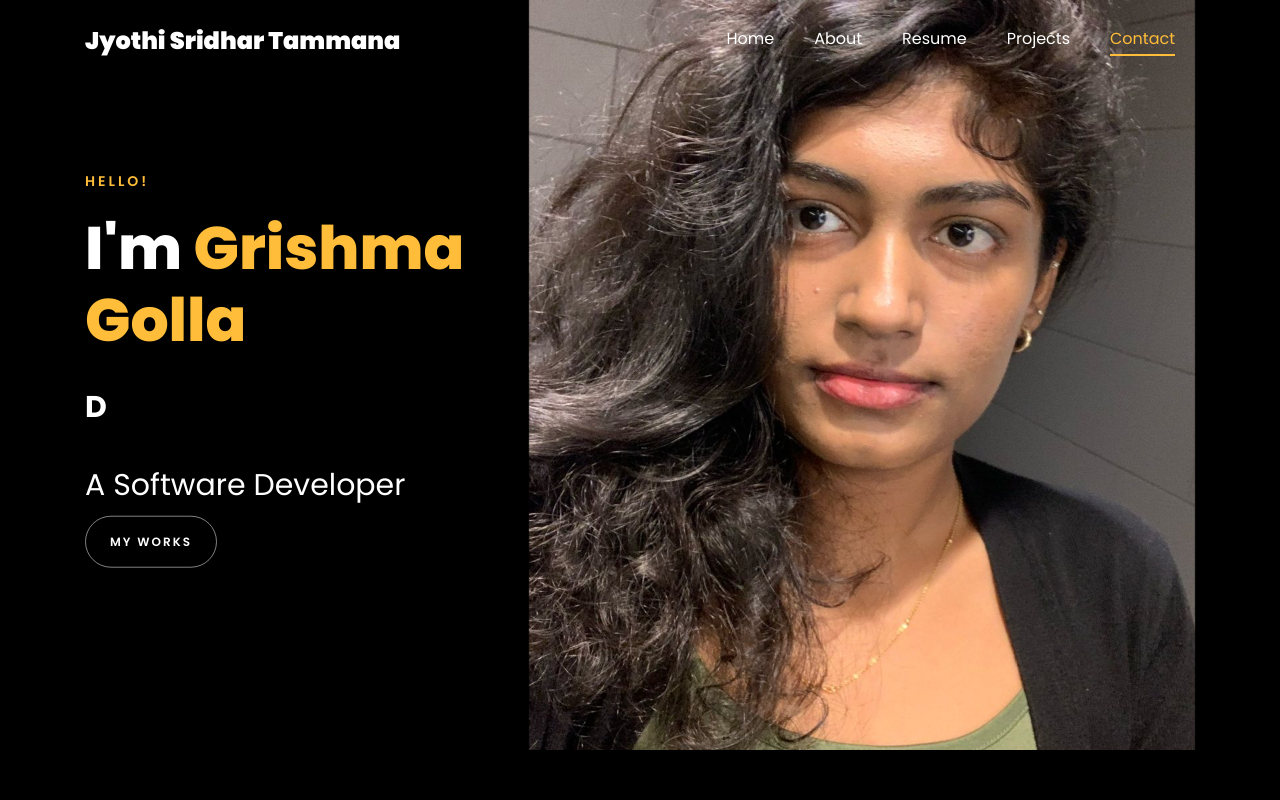
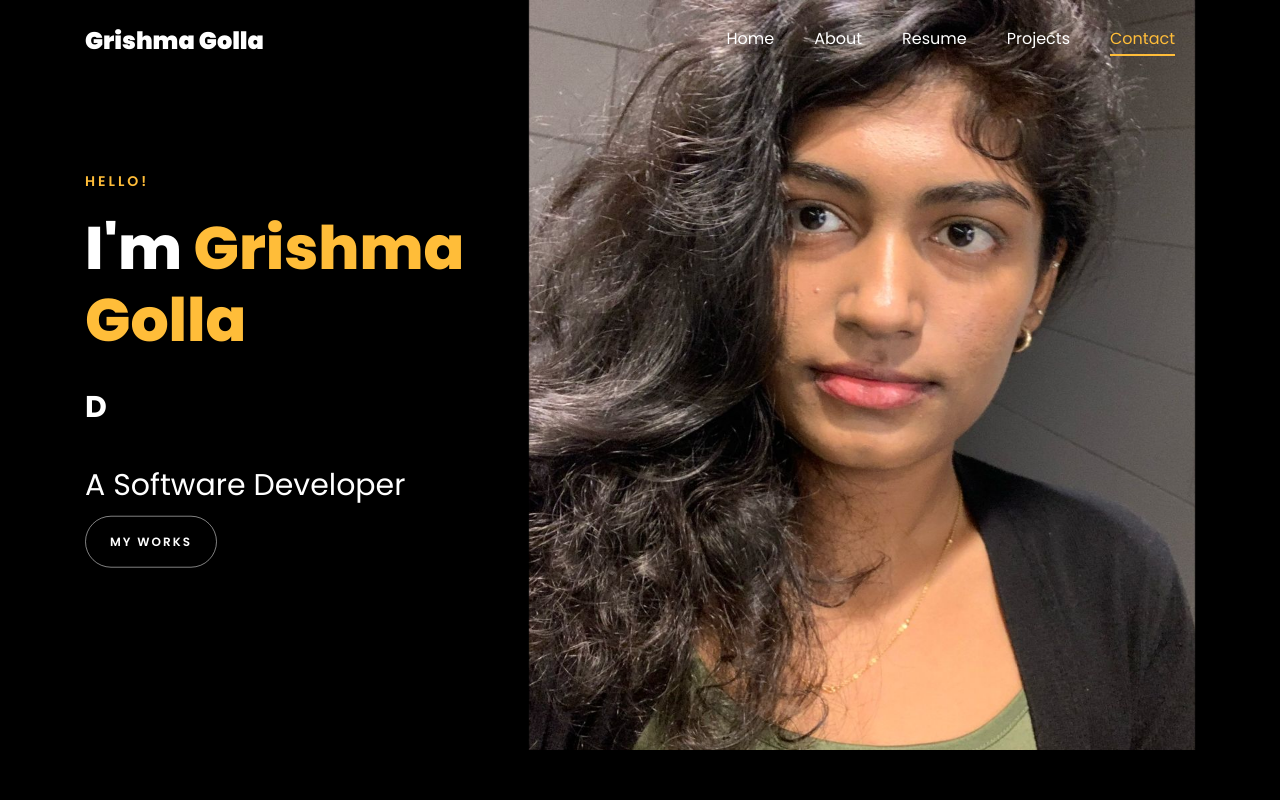
Before and after one commit to grishmagolla/grishmaportfolio, a plain HTML site: page index.html in a window 1280 px wide. Shown: the top 800 px of the page. Drawn offline with Linux system fonts and the light colour scheme; files whose address does not match are found by name.

Commit message:
Update index.html

```diff
--- a/index.html
+++ b/index.html
@@ -119,7 +119,7 @@
 
     <nav class="navbar navbar-expand-lg navbar-dark ftco_navbar ftco-navbar-light site-navbar-target" id="ftco-navbar">
 	    <div class="container">
-	      <a class="navbar-brand" href="index.html"> Jyothi Sridhar Tammana</a>
+	      <a class="navbar-brand" href="index.html"> Grishma Golla</a>
 	      <button class="navbar-toggler js-fh5co-nav-toggle fh5co-nav-toggle" type="button" data-toggle="collapse" data-target="#ftco-nav" aria-controls="ftco-nav" aria-expanded="false" aria-label="Toggle navigation">
 	        <span class="oi oi-menu"></span> Menu
 	      </button>
```
